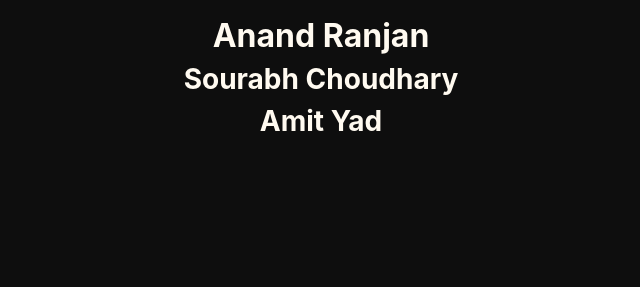
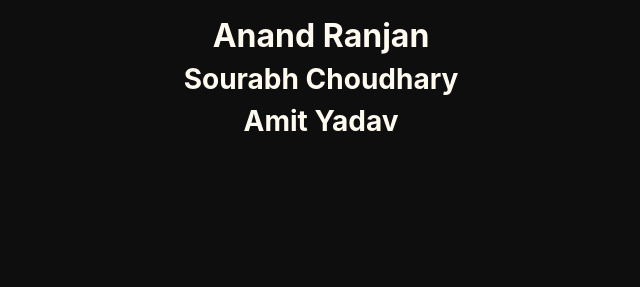
Before and after one commit to Anand-ark/Health-Mate-Webapp-Using-Django, a Django app: page /contact in a window 1280 px wide. Shown: the part 513-800 px from the top of the page, without its empty margins (319-959 px from the left). Run offline with Django 3.2, Linux system fonts and the light colour scheme; parts of the project's set-up code (start-up, migrations or seed data) failed here and were passed over.

Commit message:
Update contact.html

```diff
--- a/templates/App/contact.html
+++ b/templates/App/contact.html
@@ -22,5 +22,5 @@ color:FloralWhite;
 <h1 style="text-align:center; color: FloralWhite;"><b><p>Creators : </p></b></h1>
 <h2 style="text-align:center;"><b><a href="https://www.linkedin.com/in/anandranjan242/">Anand Ranjan</a></b></h2>
 <h3 style="text-align:center;"><b><a href="https://www.linkedin.com/in/sourabh-choudhary-849029179/">Sourabh Choudhary</a></b></h3>
-<h3 style="text-align:center; color: FloralWhite;"><b><a href="https://www.linkedin.com/in/amityv0113/">Amit Yad
+<h3 style="text-align:center; color: FloralWhite;"><b><a href="https://www.linkedin.com/in/amityv0113/">Amit Yadav</a></b></h3>
 {% endblock content %}
```
